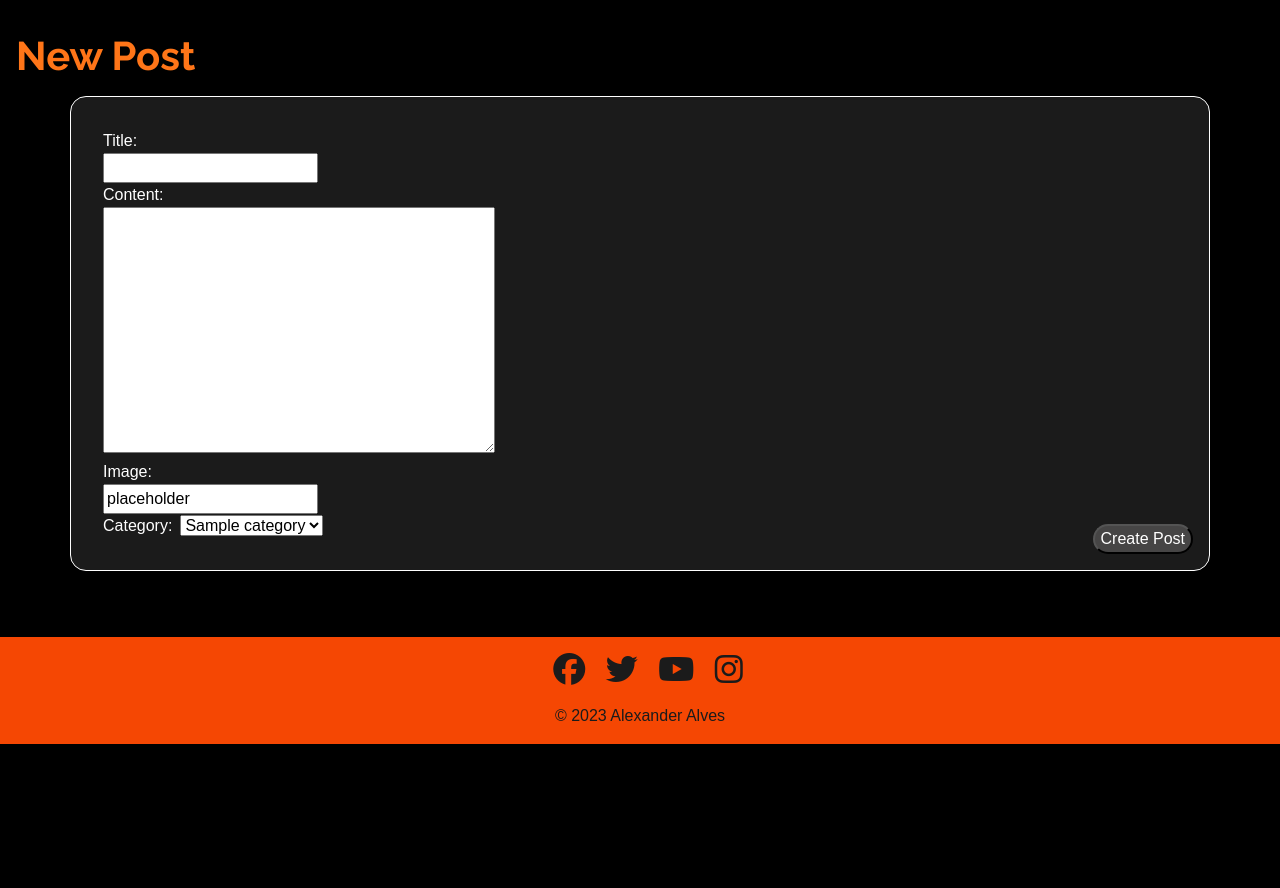
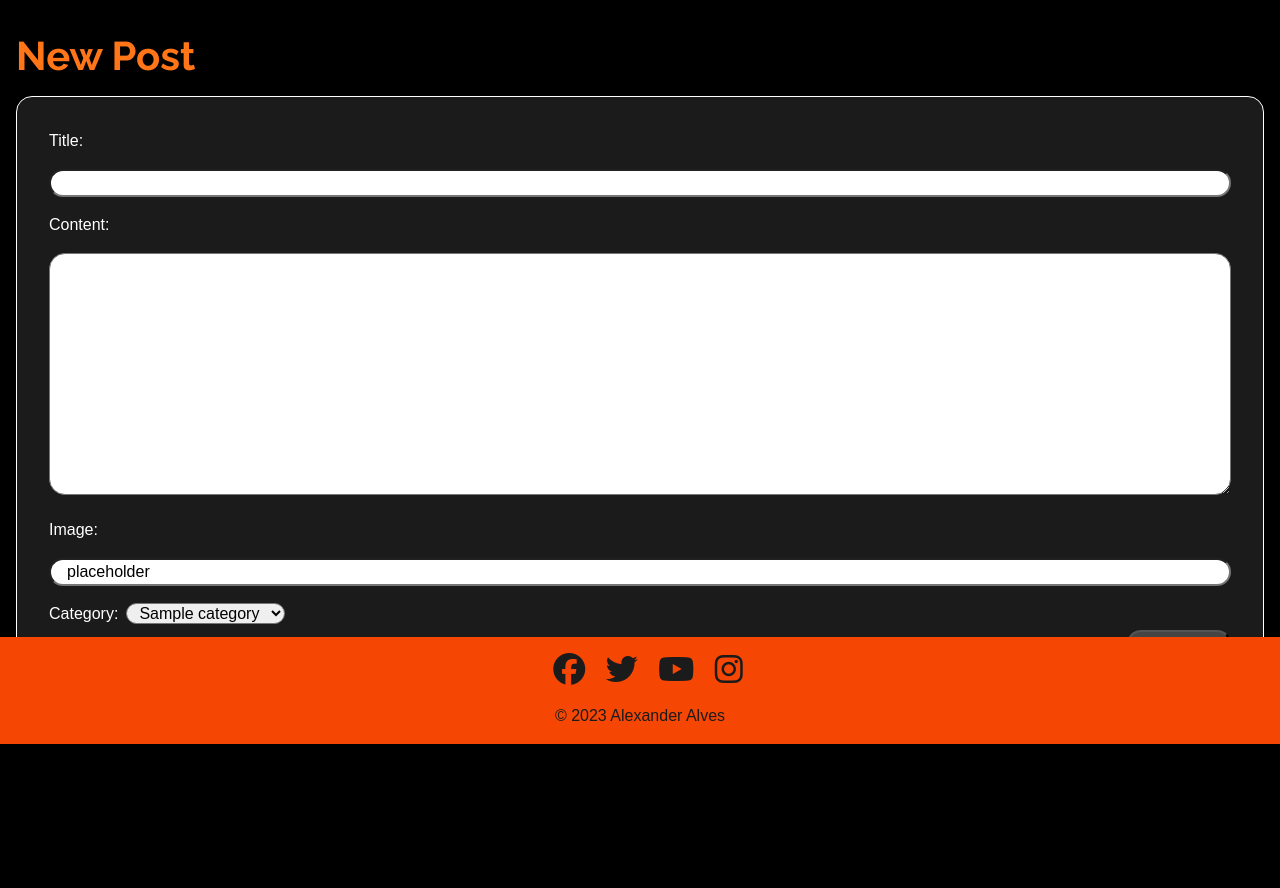
Before and after one commit to AlexDralur/revblog, a Django app: a page that uses templates/post_new.html in a window 1280 px wide. Shown: the part 56-944 px from the top of the page. Run offline with Django 3.2, Linux system fonts and the light colour scheme; a user stored in the database is signed in; tables that the repository leaves empty hold one stand-in row (values such as "Sample post"); some libraries are stand-ins or nearby versions.

Commit message:
Correct further css style

```diff
--- a/static/css/style.css
+++ b/static/css/style.css
@@ -49,6 +49,13 @@ h5 {
 
 a {
     text-decoration: none;
+}
+
+textarea,
+input[type="text"] {
+    border-radius: 1rem;
+    padding: 0 1rem;
+    width: 100%;
 }
 
 /*--------------- MAIN PAGES -------------------------*/
@@ -212,6 +219,16 @@ a {
     margin-bottom: 2rem;
 }
 
+.username>input {
+    width: 20%;
+}
+
+.password>input {
+    width: 20%;
+    padding: 0 1rem;
+    border-radius: 1rem;
+}
+
 .user-account-main-div>form>* {
     margin-bottom: 1rem;
 }
@@ -266,15 +283,21 @@ a {
     color: #fff;
 }
 
-.new-post>* {
+.new-update-post>* {
     margin-bottom: 1rem;
 }
 
 .form-button {
-    margin: 0 1rem 1rem 0;
+    margin: 0 2rem 1rem 0;
     background-color: #464545;
     color: #fff;
+    padding: 0 0.5rem;
     border-radius: 1rem;
+}
+
+.dropdown-category-post>select {
+    border-radius: 1rem;
+    padding: 0 0.5rem;
 }
 
 /* DELETE POST */
@@ -322,7 +345,7 @@ a {
     margin-top: 15%;
 }
 
-.comment-delete-button {
+.delete-button {
     margin: 2rem 1rem 1rem 0;
     background-color: #464545;
     color: #fff;
--- a/templates/account/login.html
+++ b/templates/account/login.html
@@ -7,9 +7,7 @@
     {% csrf_token %}
 
     <div class="username">{{ form.login.label_tag}} {{ form.login }}</div>
-    <div class="passoword">
-      {{form.password.label_tag }} {{ form.password }}
-    </div>
+    <div class="password">{{form.password.label_tag }} {{ form.password }}</div>
     <div class="remember">
       {{ form.remember.label_tag }} {{ form.remember }}
     </div>
--- a/templates/delete_comment.html
+++ b/templates/delete_comment.html
@@ -5,7 +5,7 @@
   <h1 class="header me-2">Are you sure you want do delete your comment?</h1>
   <form method="post">
     {% csrf_token %} {{ form.as_p }}
-    <button type="submit" class="comment-delete-button">Delete Comment</button>
+    <button type="submit" class="delete-button">Delete Comment</button>
   </form>
 </div>
 {% endblock %}
--- a/templates/post.html
+++ b/templates/post.html
@@ -40,7 +40,7 @@
           id="post-image"
         />
         {% else %}
-        <img src="" alt="" />
+        <img src="{{ post.featured_image.url }}" alt="" />
         {% endif %}
       </div>
 
--- a/templates/post_delete.html
+++ b/templates/post_delete.html
@@ -5,7 +5,7 @@
   <h1 class="header me-2">Are you sure you want do delete your post?</h1>
   <form method="post">
     {% csrf_token %} {{ form.as_p }}
-    <button type="submit" class="form-button">Delete Post</button>
+    <button type="submit" class="delete-button">Delete Post</button>
   </form>
 </div>
 {% endblock %}
--- a/templates/post_new.html
+++ b/templates/post_new.html
@@ -4,7 +4,7 @@
 <h1 class="header">New Post</h1>
 <form method="post">
   {% csrf_token %}
-  <div class="new-update-post container position-relative">
+  <div class="new-update-post position-relative">
     <div class="label-post-title">{{ form.title.label_tag }}</div>
     <div class="field-post-title">{{ form.title }}</div>
     <div class="label-post-content">{{ form.content.label_tag }}</div>
```
